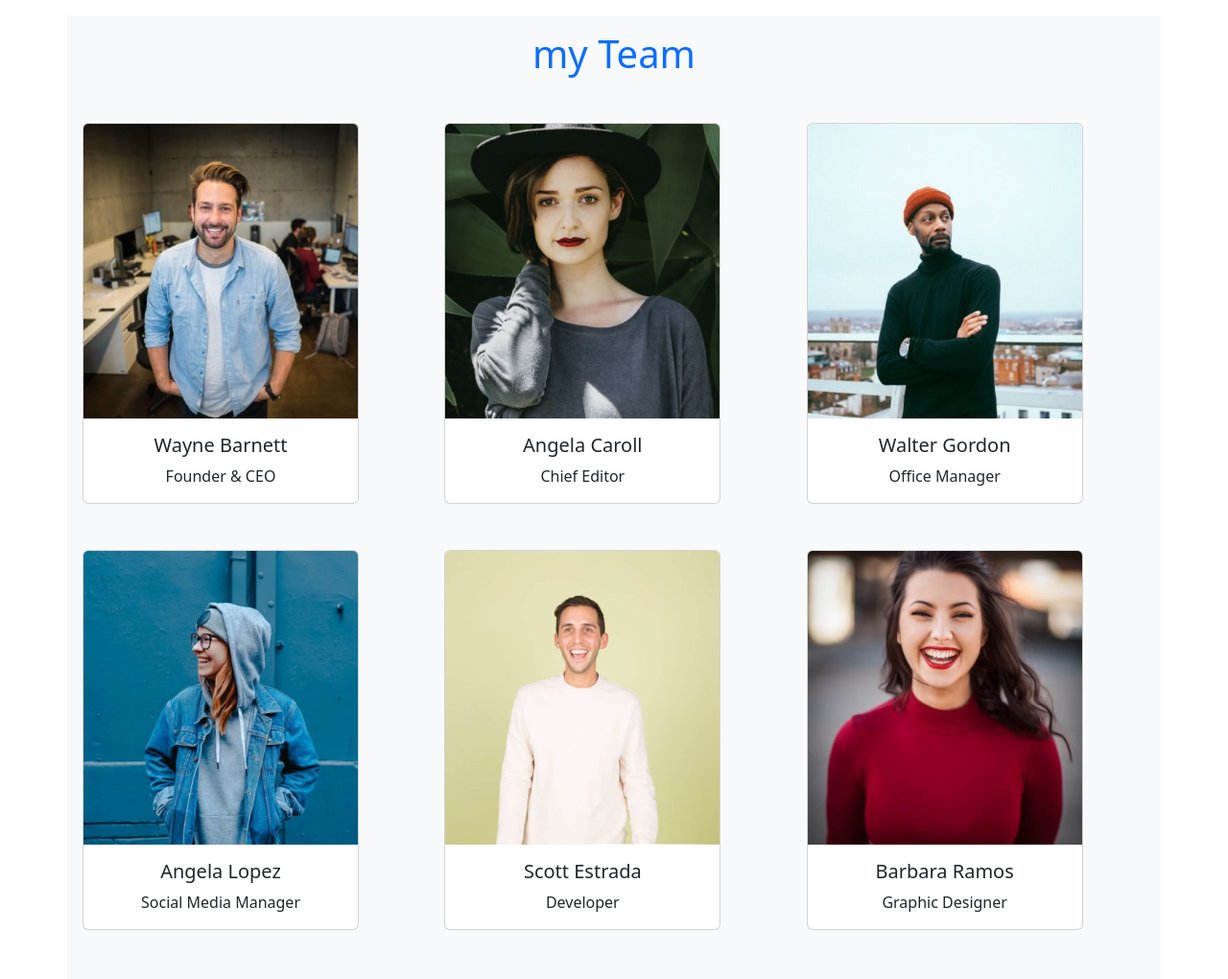
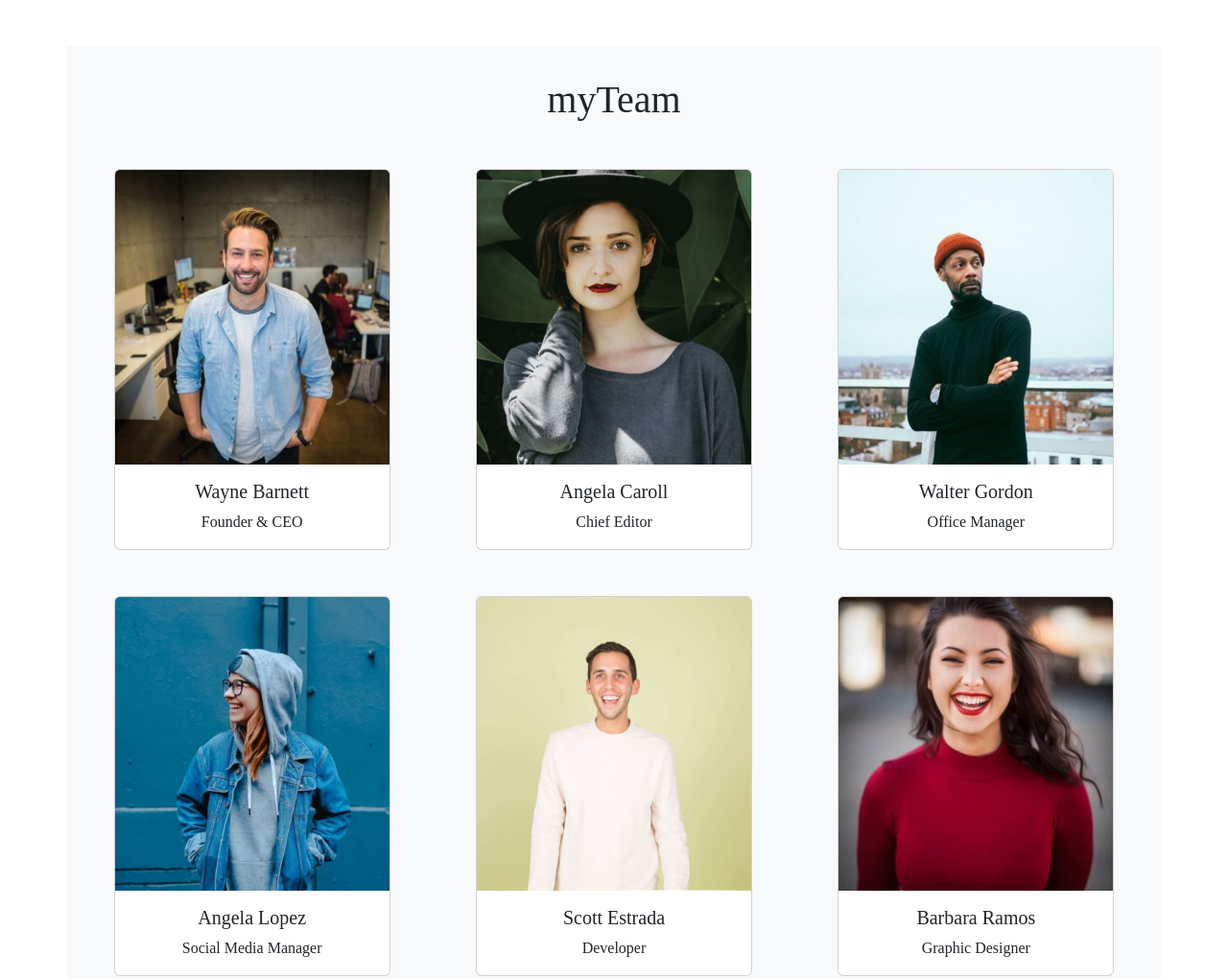
Before and after one commit to gabrielediemmanuele/js-our-team, a plain HTML site: page index.html in a window 1280 px wide. Shown: the whole page at 96% size. Drawn offline with nearby package versions, Linux system fonts and the light colour scheme.

Commit message:
fix: card alignment

```diff
--- a/index.html
+++ b/index.html
@@ -19,14 +19,14 @@
       crossorigin="anonymous"
     />
     <!-- CSS -->
-    <!-- <link rel="stylesheet" href="./style.css" /> -->
+    <link rel="stylesheet" href="./style.css" />
   </head>
 
   <body>
     <!-- <div id="members-cont"></div> -->
     <!--Container generale -->
-    <div class="container text-center bg-light p-3 mt-3">
-      <h1 class="text-primary">my Team</h1>
+    <div class="container text-center bg-light p-3 mt-5">
+      <h1 class="text-dark mt-3">myTeam</h1>
       <!--! inizio row -->
       <div id="card-container" class="row mt-5"></div>
       <!--! fine row -->
--- a/main.js
+++ b/main.js
@@ -42,8 +42,8 @@ for (let tMembers of teamMembers) {
   );
 
   membersCards.innerHTML += `
-    <div class="col-4">
-    <div class="card mb-5" style="width: 18rem">
+    <div class="col-4 mb-5 d-flex justify-content-center">
+    <div class="card" style="width: 18rem">
             <img src="${tMembers.userPhoto}" class="card-img-top" alt="..." />
         <div class="card-body">
             <h5 class="card-title"> ${tMembers.Name} </h5>
--- a/style.css
+++ b/style.css
@@ -2,4 +2,5 @@ body {
   box-sizing: border-box;
   margin: 0;
   padding: 0;
+  font-family: "Times New Roman", Times, serif;
 }
```
